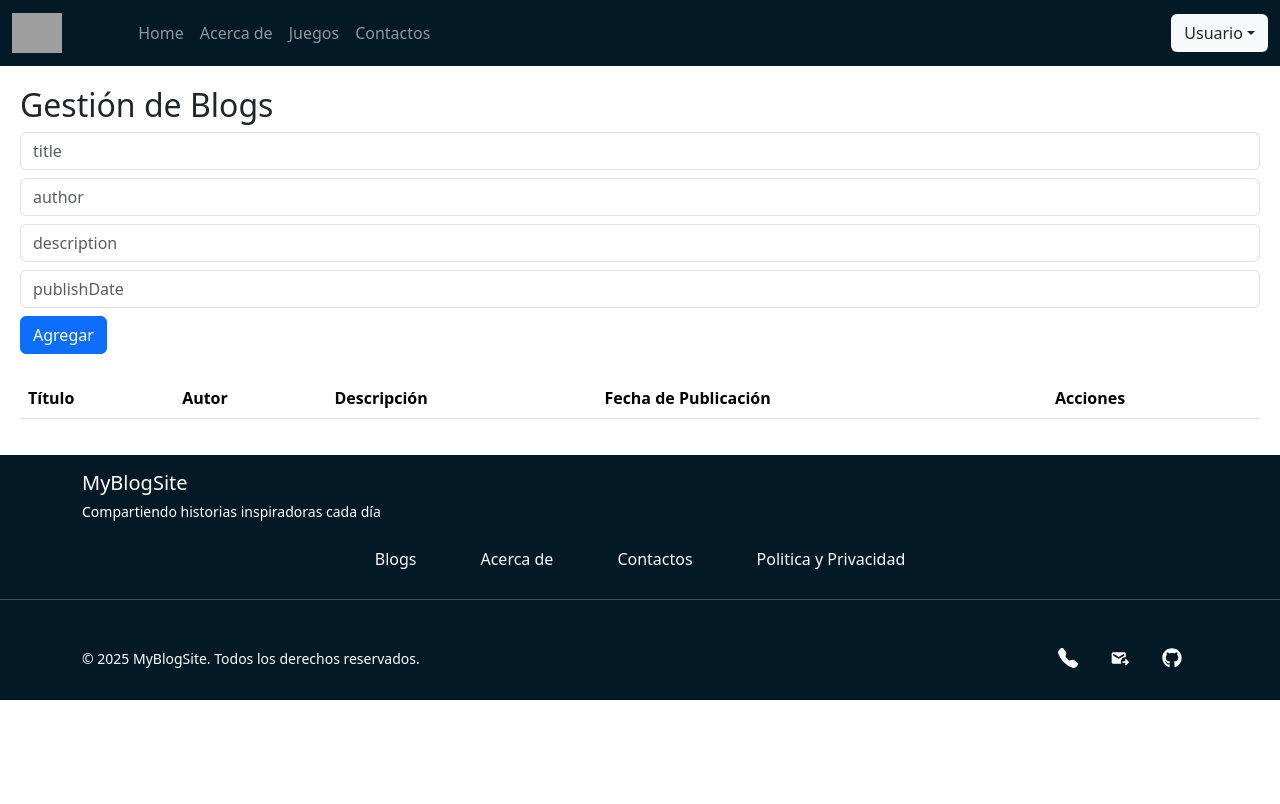
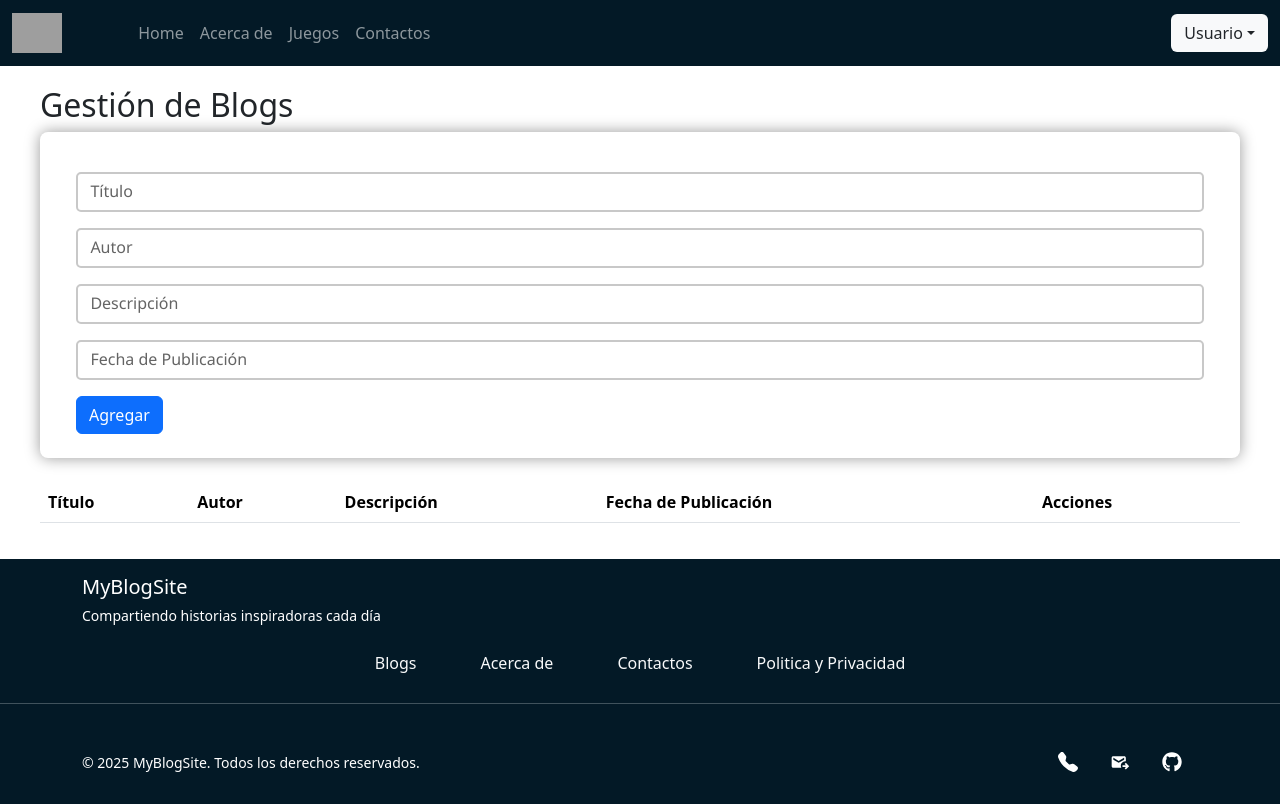
Before and after one commit to Paz-Jeremy/Proyecto_MyBlogSite, a React (Vite) app: page /blogs in a window 1280 px wide. Built offline with nearby package versions, Linux system fonts and the light colour scheme; grey boxes are pictures that could not be loaded.

Commit message:
Implementación de animación a los inputs del apartado de "Gestión de Blogs", y un sombreado al formulario.

```diff
--- a/src/App.js
+++ b/src/App.js
@@ -3,7 +3,7 @@ import { BrowserRouter as Router, Routes, Route } from 'react-router-dom';
 import TopNavbar from './components/TopNavbar';
 import Login from './pages/Login';
 import Home from './pages/Home';
-import Blogs from './pages/masters/Blogs';
+import Blogs from './pages/masters/Create_Blogs/Blogs';
 import Footer from './pages/Footer.js'
 
 function App() {
--- /dev/null
+++ b/src/pages/masters/Create_Blogs/Blogs.css
@@ -0,0 +1,47 @@
+form {
+    padding: 2% 3% 2% 3%;
+    border-radius: 8px;
+    box-shadow: 0 0 15px 0 #0006;
+}
+
+/* Estilos de etiqueta flotante de Uiverse.io */
+.inputGroup {
+    font-family: 'Segoe UI', sans-serif;
+    margin: 1em 0;
+    max-width: 100%;
+    position: relative;
+}
+
+.inputGroup input {
+    font-size: 1rem;
+    padding: 0.8em;
+    border: 2px solid rgb(200, 200, 200);
+    background-color: transparent;
+    border-radius: 5px;
+    width: 100%;
+    height: 40px;
+    outline: none;
+}
+
+.inputGroup label {
+    font-size: 1rem;
+    position: absolute;
+    left: 0;
+    padding: 0.4em;
+    margin-left: 0.5em;
+    pointer-events: none;
+    transition: all 0.3s ease;
+    color: rgb(100, 100, 100);
+}
+
+.inputGroup :is(input:focus, input:valid) ~ label {
+    transform: translateY(-50%) scale(0.9);
+    margin: 0;
+    margin-left: 1.3em;
+    padding: 0.3em;
+    background-color: #fff;
+}
+
+.inputGroup :is(input:focus, input:valid) {
+    border-color: #0c54c07b;
+}
--- a/src/pages/masters/Blogs.js
+++ b/src/pages/masters/Create_Blogs/Blogs.js
@@ -1,4 +1,5 @@
 import { useState } from "react";
+import './Blogs.css'
 
 function Blogs() {
     const [editIndex, setEditIndex] = useState(null);
@@ -33,19 +34,31 @@ function Blogs() {
         setForm({ title: '', author: '', description: '', publishDate: '' });
     }
 
+// Campos que queremos renderizar
+    const fields = [
+        { name: 'title', label: 'Título', type: 'text' },
+        { name: 'author', label: 'Autor', type: 'text' },
+        { name: 'description', label: 'Descripción', type: 'text' },
+        { name: 'publishDate', label: 'Fecha de Publicación', type: 'text' }
+    ];
+
     return (
-        <div style={{padding: '20px'}}>
+        <div style={{padding: '20px 40px 20px 40px'}}>
             <h2>Gestión de Blogs</h2>
             <form onSubmit={handleOnSubmit} className="mb-4">
-                {['title', 'author', 'description', 'publishDate'].map((field) => (
-                    <input
-                        key={field}
-                        name={field}
-                        value={form[field]}
+                {fields.map(({ name, label, type }) => (
+                    <div className="inputGroup" key={name}>
+                        <input
+                        id={name}
+                        name={name}
+                        type={type}
+                        value={form[name]}
                         onChange={handleOnChangeInputs}
-                        placeholder={field}
-                        className="form-control mb-2"
-                    />
+                        required
+                        autoComplete="off"
+                        />
+                        <label htmlFor={name}>{label}</label>
+                    </div>
                 ))}
                 <button className="btn btn-primary">
                     {editIndex !== null ? 'Actualizar' : 'Agregar'}
```
